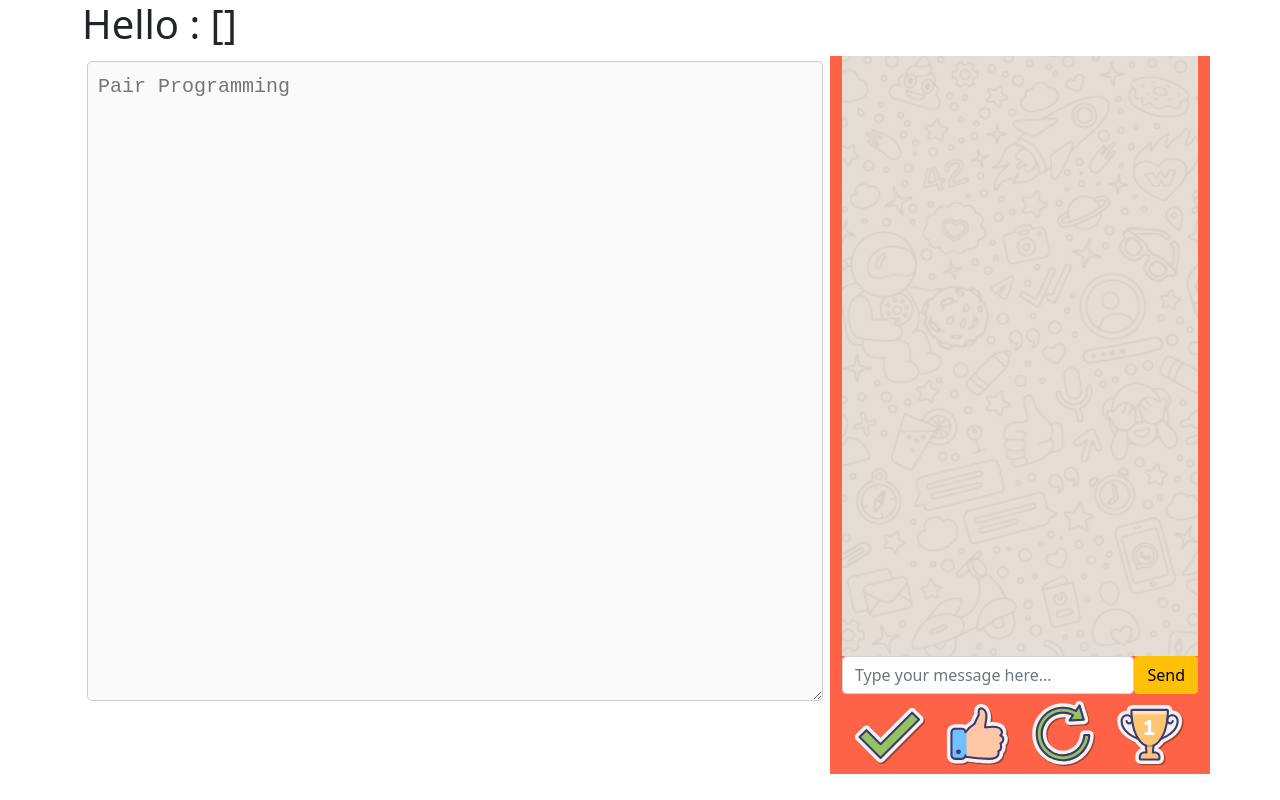
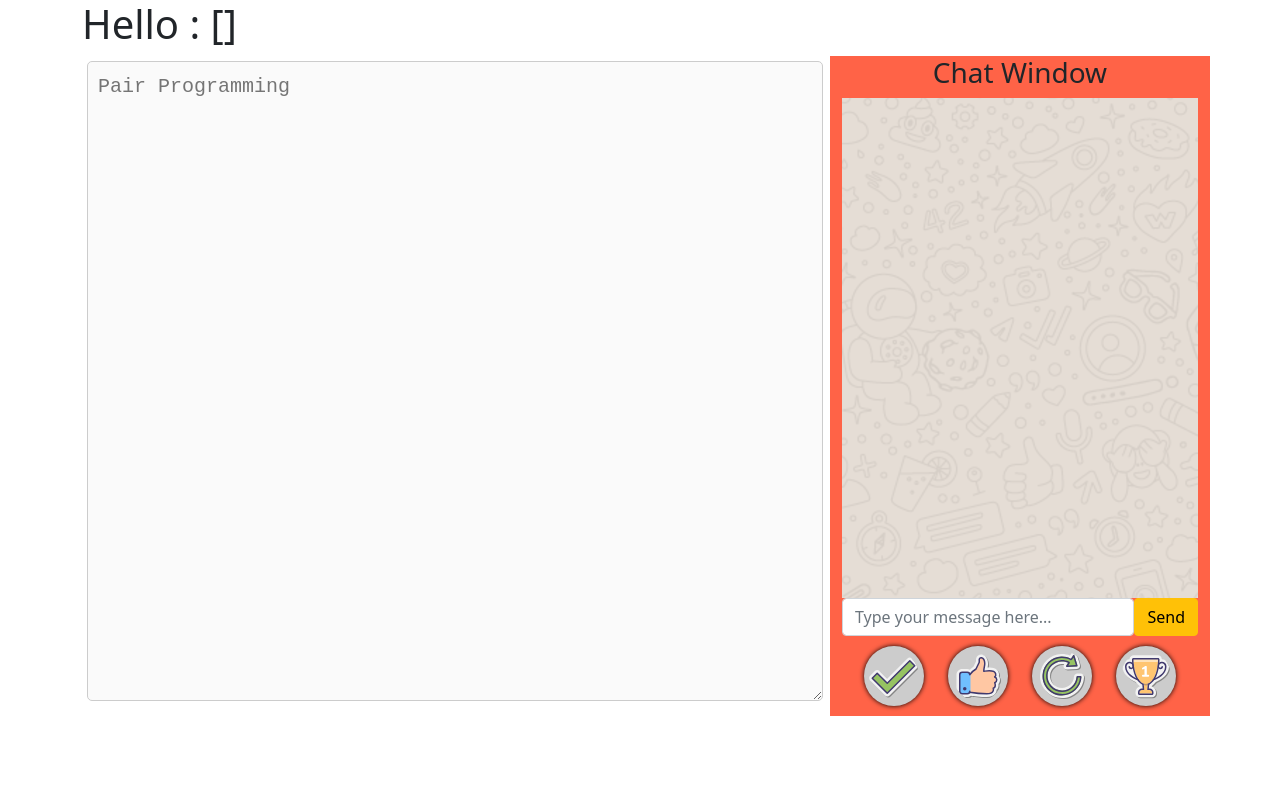
Before and after one commit to surajshende247/bracket-share, a React (Create React App) app in the folder client/: page /pairprogramming in a window 1280 px wide. Built offline with nearby package versions, Linux system fonts and the light colour scheme; no server answers.

Commit message:
refactor: sticker button style and basic refactor at chat window

```diff
--- a/client/src/views/PairProgramming/PairProgramming.css
+++ b/client/src/views/PairProgramming/PairProgramming.css
@@ -13,7 +13,7 @@
     background-color: tomato;
 }
 .chat-container{
-    height:600px;
+    height:500px;
     overflow-y: auto;
     background-image: url('./../../assets/img/chat-bg.png');
     padding:5px;
@@ -56,8 +56,12 @@
 }
 
 .chat-sticker{
-    height:70px;
-    width:70px;
+    height:60px;
+    width:60px;
+    background-color: #ccc;
+    padding: 5px;
+    border-radius:50%;
+    box-shadow: 0px 0px 5px rgb(0, 0, 0);
 }
 
 .chat-message-sticker{
@@ -66,5 +70,5 @@
 }
 
 .container-stickers{
-    padding: 5px;
+    padding: 10px;
 }
--- a/client/src/views/PairProgramming/PairProgramming.js
+++ b/client/src/views/PairProgramming/PairProgramming.js
@@ -94,6 +94,7 @@ function PairProgramming() {
                     </textarea>
                     </div>
                 <div className="col-md-4 chat-window">
+                    <h3 className="text-center">Chat Window</h3>
                     <div className="chat-container">
                         {
                             chat.map((chat, index) => {
```
